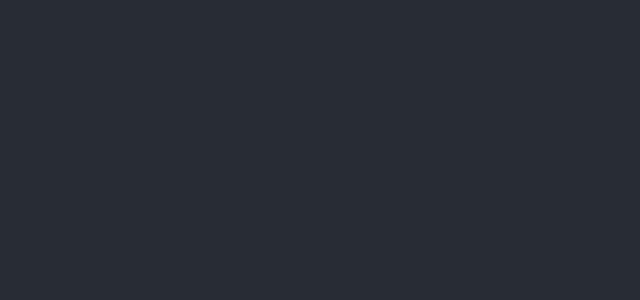
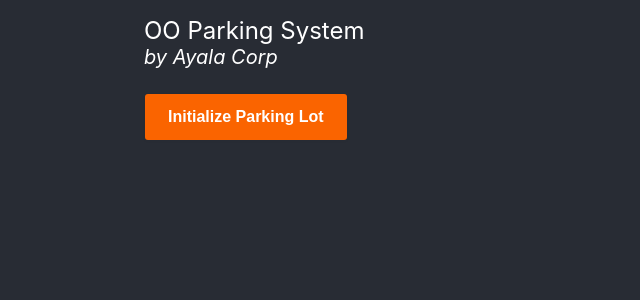
Before and after one commit to deryanthimoti/anime-list, a React (Create React App) app: page /parking-system in a window 1280 px wide. Before the commit this address had no page. Shown: the top 300 px of the page, without its empty margins (0-640 px from the left). Built offline with nearby package versions, Linux system fonts and the light colour scheme; no server answers.

Commit message:
add parking-system page for another development

```diff
--- a/src/App.js
+++ b/src/App.js
@@ -3,6 +3,7 @@
 
 import BokuNoAnimeHomepageContainer from './pages';
 import DetailPage from './pages/detail';
+import ParkingSystemPageContainer from './pages/parking-system';
 
 function App() {
   return (
@@ -13,6 +14,7 @@
       <Routes>
         <Route path="/" element={<BokuNoAnimeHomepageContainer />} />
         <Route path="/detail" element={<DetailPage />} />
+        <Route path="/parking-system" element={<ParkingSystemPageContainer />} />
       </Routes>
     </Router>
   );
--- /dev/null
+++ b/src/components/ParkingSystemContent/ParkingSystemContent.js
@@ -0,0 +1,17 @@
+import React, { useMemo } from 'react';
+
+import { useParkingSystemContext } from '../../contexts/ParkingSystemContext/ParkingSystemContext';
+
+import Button from '../Button/Button';
+import styles from './ParkingSystemStyles';
+
+export default function ParkingSystemContent() {
+  const [state, actions] = useParkingSystemContext();
+  // const { animeList, offset, isLoading, totalDataCount } = state;
+
+  return (
+    <div className={styles.mainContainer}>
+      <Button>{`Initialize Parking Lot`}</Button>
+    </div>
+  );
+}
--- /dev/null
+++ b/src/components/ParkingSystemContent/ParkingSystemStyles.js
@@ -0,0 +1,8 @@
+import { css } from '@emotion/css';
+
+export default {
+  mainContainer: css({
+    width: '100%',
+    marginTop: '24px',
+  }),
+}
--- /dev/null
+++ b/src/components/ParkingSystemHeader/ParkingSystemHeader.js
@@ -0,0 +1,12 @@
+import React from "react";
+
+import styles from './ParkingSystemHeaderStyles';
+
+export default function ParkingSystemHeader() {
+  return (
+    <div className={styles.headerContainer}>
+      <div className={styles.headerTitle}>{`OO Parking System`}</div>
+      <div className={styles.headerDescription}><i>{`by Ayala Corp`}</i></div>
+    </div>
+  )
+}
--- /dev/null
+++ b/src/components/ParkingSystemHeader/ParkingSystemHeaderStyles.js
@@ -0,0 +1,16 @@
+import { css } from '@emotion/css';
+
+export default {
+  headerContainer: css({
+    width: '100%',
+    marginTop: '16px',
+  }),
+  headerTitle: css({
+    fontSize: '24px',
+    color: '#FFFFFF',
+  }),
+  headerDescription: css({
+    fontSize: '20px',
+    color: '#FFFFFF',
+  })
+}
--- a/src/constants/index.js
+++ b/src/constants/index.js
@@ -1,2 +1,4 @@
 export const BASE_URL = 'https://kitsu.io/api/edge';
 export const SEARCH_API_LIMIT = 20;
+
+export const PARKING_SYSTEM_BASE_URL = '';
--- /dev/null
+++ b/src/contexts/ParkingSystemContext/ParkingSystemContext.js
@@ -0,0 +1,81 @@
+import React, { useEffect } from "react";
+import axios from 'axios';
+
+import { BASE_URL } from "../../constants";
+
+const initialState = {
+  parkingLotList: [],
+  isLoading: false,
+};
+
+function reducer(state, action) {
+  switch (action.type) {
+    // case 'SET_ANIME_LIST':
+    //   return { ...state, animeList: action.data };
+    case 'SET_IS_LOADING':
+      return { ...state, isLoading: action.data };
+    // case 'SET_OFFSET':
+    //   return { ...state, offset: action.data };
+    // case 'SET_TOTAL_DATA_COUNT':
+    //   return { ...state, totalDataCount: action.data };
+    default:
+      return state;
+  }
+};
+
+const ParkingSystemStateContext = React.createContext(null);
+ParkingSystemStateContext.displayName = 'ParkingSystemStateContext';
+
+const ParkingSystemActionContext = React.createContext(null);
+ParkingSystemActionContext.displayName = 'ParkingSystemActionContext';
+
+export default function ParkingSystemContext (props) {
+  const [state, dispatch] = React.useReducer(reducer, initialState);
+
+  // init
+  useEffect(() => {
+    setIsLoading(true);
+    // dispatch({ type: 'SET_OFFSET', data: 0 });
+    // const response = axios({
+    //   baseURL: BASE_URL,
+    //   url: `/anime?page[limit]=10&page[offset]=${state.offset}`,
+    //   headers: {
+    //     Accept: 'application/vnd.api+json',
+    //     'Content-Type': 'application/vnd.api+json',
+    //   },
+    // });
+    // response.then(res => {
+    //   dispatch({ type: 'SET_ANIME_LIST', data: res.data.data });
+    //   dispatch({ type: 'SET_TOTAL_DATA_COUNT', data: res.data.meta.count });
+    //   setIsLoading(false);
+    // });
+  }, []);
+
+  const setIsLoading = (isLoading) => {
+    dispatch({ type: 'SET_IS_LOADING', data: isLoading });
+  };
+
+  const actions = {
+    setIsLoading,
+  };
+
+  return (
+    <ParkingSystemStateContext.Provider value={state}>
+      <ParkingSystemActionContext.Provider value={actions}>
+        {props.children}
+      </ParkingSystemActionContext.Provider>
+    </ParkingSystemStateContext.Provider>
+  );
+};
+
+export function useParkingSystemStateContext() {
+  return React.useContext(ParkingSystemStateContext);
+}
+
+export function useParkingSystemActionContext() {
+  return React.useContext(ParkingSystemActionContext);
+}
+
+export function useParkingSystemContext() {
+  return [useParkingSystemStateContext(), useParkingSystemActionContext()];
+}
--- /dev/null
+++ b/src/pages/parking-system.js
@@ -0,0 +1,31 @@
+import React, { useMemo } from 'react';
+import { useNavigate } from "react-router-dom";
+
+import { useBokuWaAnimeHomepageContext } from '../contexts/BokuWaAnimeContext/BokuWaAnimeContext';
+import ParkingSystemContext from '../contexts/BokuWaAnimeContext/BokuWaAnimeContext';
+
+import ParkingSystemHeader from '../components/ParkingSystemHeader/ParkingSystemHeader';
+import ParkingSystemContent from '../components/ParkingSystemContent/ParkingSystemContent';
+
+import styles from '../PageStyles';
+
+function ParkingSystemPage() {
+  const [state, actions] = useBokuWaAnimeHomepageContext();
+  // const { animeList, offset, isLoading, totalDataCount } = state;
+  let navigate = useNavigate();
+
+  return (
+    <div className={styles.mainContainer}>
+      <ParkingSystemHeader />
+      <ParkingSystemContent />
+    </div>
+  );
+}
+
+export default function ParkingSystemPageContainer () {
+  return (
+    <ParkingSystemContext>
+      <ParkingSystemPage />
+    </ParkingSystemContext>
+  );
+}
```
Also changed, not shown: src/components/Header/logo.svg (deleted).
